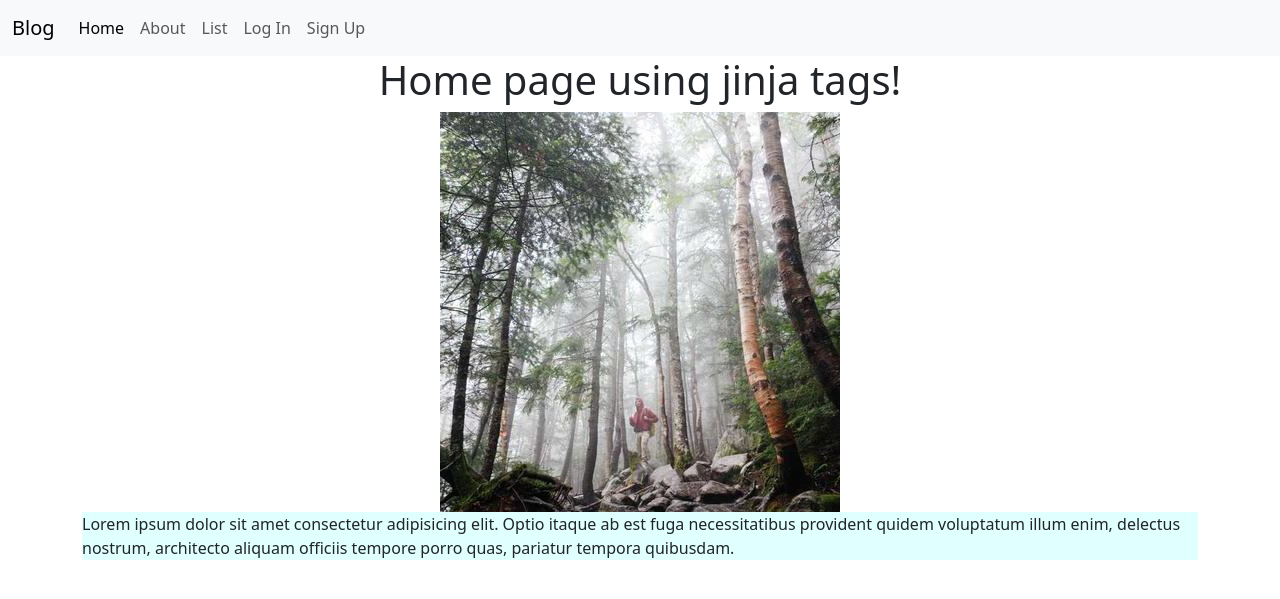
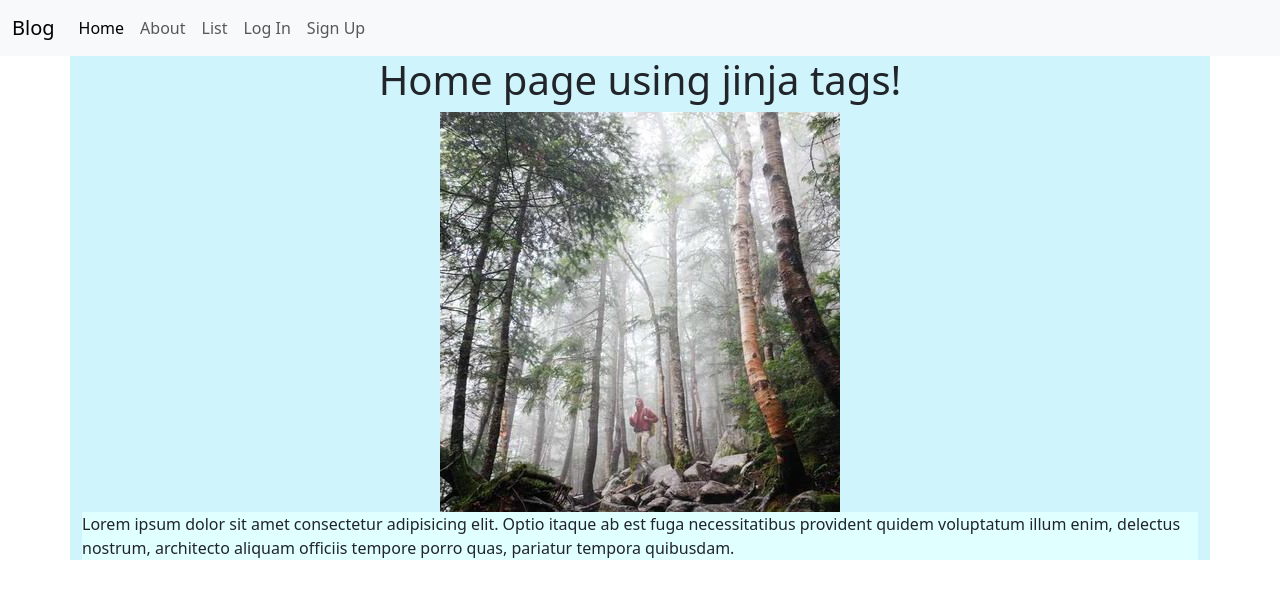
Before and after one commit to rrpieces86-web/blog, a Django app: page / in a window 1280 px wide. Shown: the top 599 px of the page. Run offline with Django 5.2, Linux system fonts and the light colour scheme.

Commit message:
final for 115

```diff
--- a/templates/base.html
+++ b/templates/base.html
@@ -9,7 +9,7 @@
 </head>
 <body>
     {% include 'navbar.html' %}
-    <div class="container">
+    <div class="container bg-info-subtle">
         {% block content %}
         {% endblock %}
 
--- a/templates/pages/about.html
+++ b/templates/pages/about.html
@@ -20,7 +20,7 @@
 {% endblock %}
 
 {% block content %}
-    <h1 style="background-color: darksalmon; letter-spacing: 5px;">About Page using jinja!</h1>
+    <h1 style="background-color: lightgrey; letter-spacing: 5px;">About Page using jinja!</h1>
     <div class="photos">
         <img src="https://picsum.photos/600/300" alt="Picsum Random Photo!">
         <img src="{% static 'images/external-img.jpg' %}" alt="internal image">
```
Also changed, not shown: db.sqlite3.
